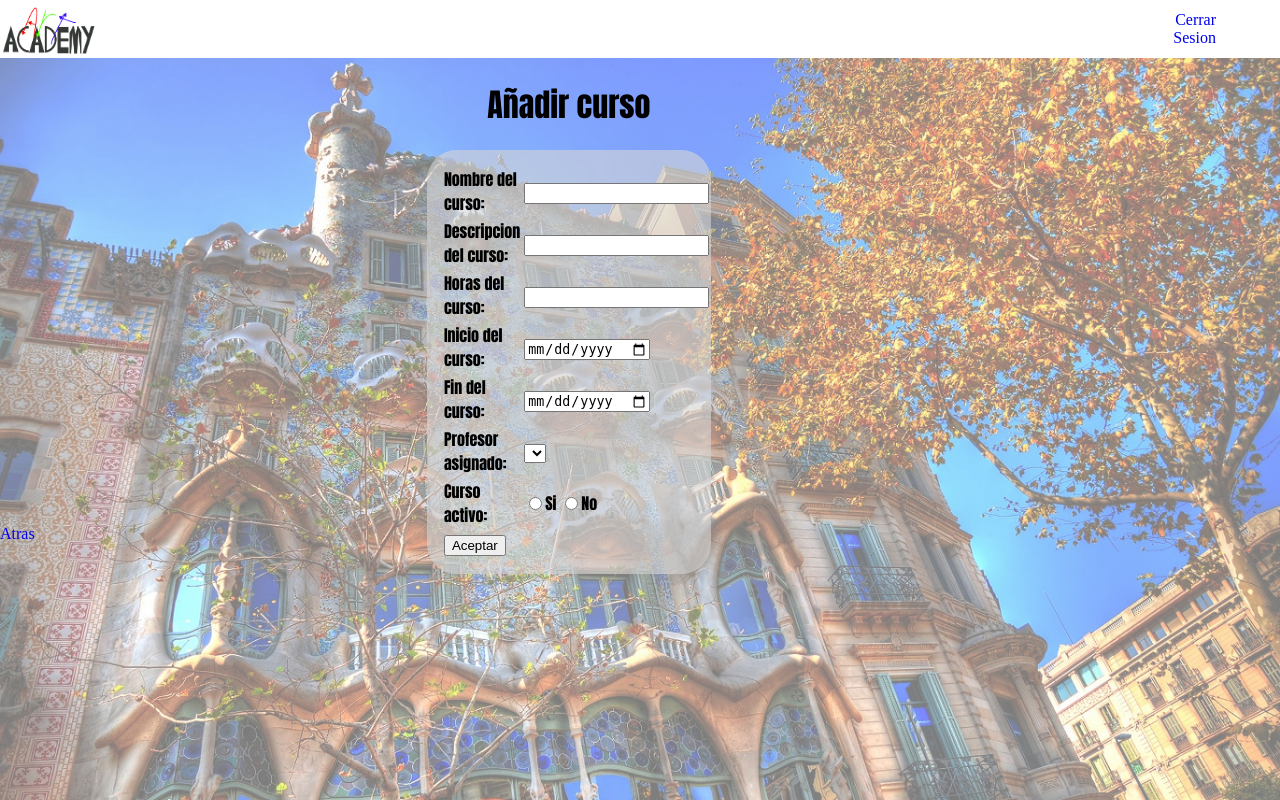
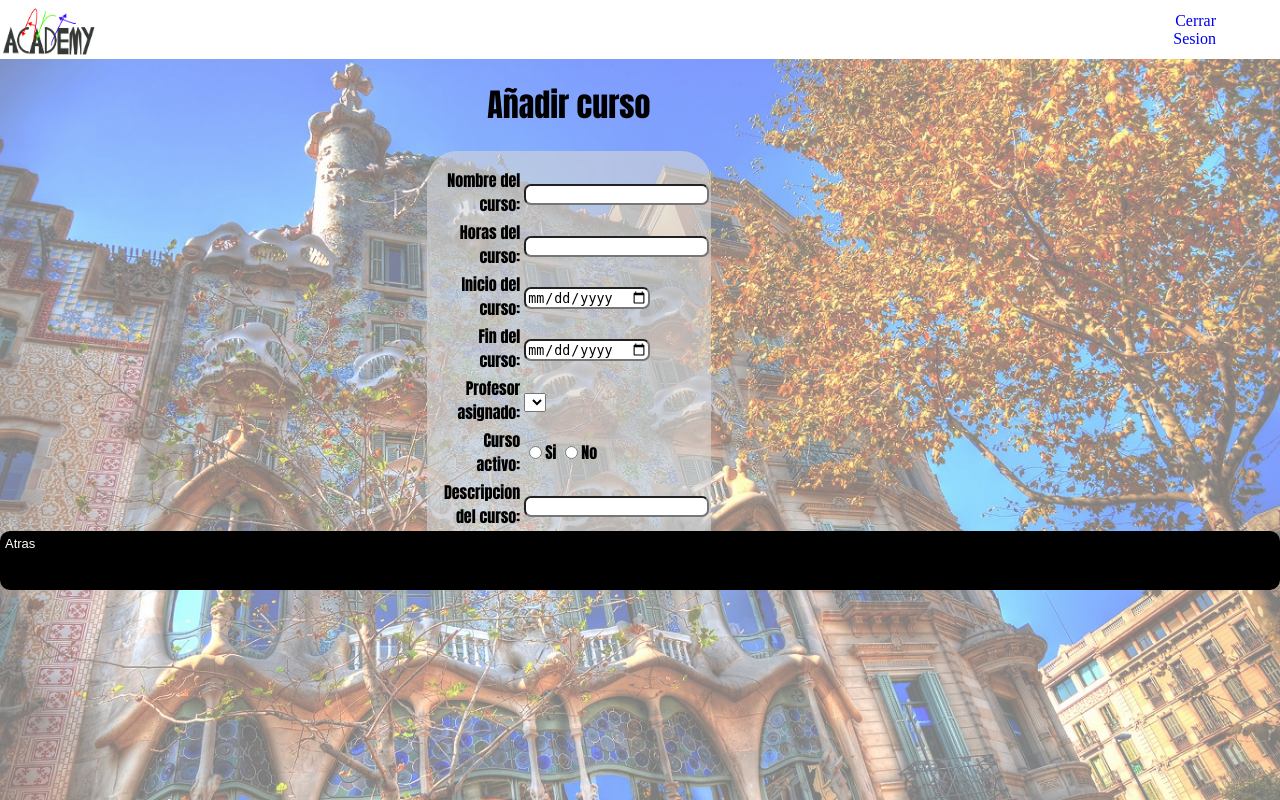
Before and after one commit to ErikFNGit/ArtAcademy, a PHP site: page /crearCurso.php in a window 1280 px wide. Run offline with PHP 8.4, Linux system fonts and the light colour scheme; tables that the repository leaves empty or names only in its code hold one stand-in row (values such as "Sample post"); lists and menus that the app fills with data are empty.

Commit message:
Añadidos al CSS y cambios al formulario de cursos

```diff
--- a/Funciones.php
+++ b/Funciones.php
@@ -25,22 +25,25 @@ function findStudentID($conexion, $dni){
 }
 function addCurso($conexion){
     $datos="";
-    foreach($_POST["nuevocurso"] as $dato){
-        $datos = $datos."'$dato',";
-    }
+    $datos=$datos."'".$_POST["name"]."',";
+    $datos=$datos."'".$_POST["hours"]."',";
+    $datos=$datos."'".$_POST["start"]."',";
+    $datos=$datos."'".$_POST["end"]."',";
+    $datos=$datos."'".$_POST["idTeacher"]."',";
+    $datos=$datos."'".$_POST["descripcion"]."',";
     if($_POST["activo"] == "si"){
         $datos = $datos."'1'";
     }else{
         $datos = $datos."'0'";
     }
-    $insertNewCourse = "INSERT INTO `curso`(`name`, `description`, `hours`, `sDate`, `eDate`, `teacher_id`, `active`)
+    $insertNewCourse = "INSERT INTO `curso`(`name`, `hours`, `sDate`, `eDate`, `teacher_id`, `description`,`active`)
     VALUES ($datos);";
     mysqli_query($conexion,$insertNewCourse);
-    $buscarIDcurso = "SELECT code FROM curso WHERE teacher_id='".$_POST["nuevocurso"][5]."';";
+    $buscarIDcurso = "SELECT code FROM curso WHERE teacher_id='".$_POST["idTeacher"]."';";
     $ID = mysqli_query($conexion, $buscarIDcurso);
     $ID = mysqli_fetch_array($ID, MYSQLI_NUM);
     $ID = $ID[0];
-    $updateTeacher = "UPDATE teachers SET curso_id='".$ID."' WHERE id ='".$_POST["nuevocurso"][5]."';";
+    $updateTeacher = "UPDATE teachers SET curso_id='".$ID."' WHERE id ='".$_POST["idTeacher"]."';";
     echo $updateTeacher;
     mysqli_query($conexion,$updateTeacher);
 }
--- a/crearCurso.php
+++ b/crearCurso.php
@@ -9,7 +9,7 @@
 <body>
     <?php
         include("Funciones.php");
-        if(!isset($_POST["nuevocurso"]))
+        if(!isset($_POST["name"]))
         {
 
     ?>
@@ -23,39 +23,38 @@
     </header>
             <div class="formulario">
                 <h1>Añadir curso</h1>
-
                 <form action="crearCurso.php" method="POST">
                     <table>
                         <tr>
-                            <td><label for="name">Nombre del curso:</label></td>
-                            <td><input type="text" name="nuevocurso[]" id="" required></td>
+                            <td class="lbl"><label for="name">Nombre del curso:</label></td>
+                            <td><input type="text" name="name" id="" required></td>
                         </tr>
                         <tr>
-                            <td><label for="descp">Descripcion del curso:</label></td>
-                            <td><input type="text" name="nuevocurso[]" id="" required></td>
+                            <td class="lbl"><label for="horas">Horas del curso:</label></td>
+                            <td><input type="number" name="hours" id="" required></td>
                         </tr>
                         <tr>
-                            <td><label for="horas">Horas del curso:</label></td>
-                            <td><input type="number" name="nuevocurso[]" id="" required></td>
+                            <td class="lbl"><label for="inicio">Inicio del curso:</label></td>
+                            <td><input type="date" name="start" id=""  min="<?php echo date('Y-m-d'); ?>" required></td>
                         </tr>
                         <tr>
-                            <td><label for="inicio">Inicio del curso:</label></td>
-                            <td><input type="date" name="nuevocurso[]" id=""  min="<?php echo date('Y-m-d'); ?>" required></td>
+                            <td class="lbl"><label for="fin">Fin del curso:</label></td>
+                            <td><input type="date" name="end" id="" min="<?php echo date('Y-m-d'); ?>" required></td>
                         </tr>
                         <tr>
-                            <td><label for="fin">Fin del curso:</label></td>
-                            <td><input type="date" name="nuevocurso[]" id="" required></td>
-                        </tr>
-                        <tr>
-                            <td><label for="profe">Profesor asignado:</label></td>
+                            <td class="lbl"><label for="profe">Profesor asignado:</label></td>
                             <td><?php  selectTeachers("","0"); ?> </td>
                         </tr>
                         <tr>
-                            <td><label for="activo">Curso activo:</label></td>
+                            <td class="lbl"><label for="activo">Curso activo:</label></td>
                             <td>
                                 <input type="radio" name="activo" value="si">Si</input>
                                 <input type="radio" name="activo" value="no">No</input>
                             </td>
+                        </tr>
+                        <tr>
+                            <td class="lbl"><label for="desc">Descripcion del curso:</label></td>
+                            <td><input type="text" name="descripcion" id="" required></td>
                         </tr>
                         <tr>
                             <td><input type="submit" value="Aceptar"></td>
@@ -63,13 +62,12 @@
                     </table>
                 </form>
             </div>
-            <a href = 'controlAdmin.php'> Atras </a>
-        <?php
+            <a href = 'controlAdmin.php' class="button"> Atras </a>
+            <?php
         }
         else
         {
             addCurso(conexion());
-
             echo "<meta http-equiv='refresh' content ='0; url=listarCursos.php'>";
         }
         ?>
--- a/mainSCSS.css
+++ b/mainSCSS.css
@@ -161,6 +161,9 @@ a {
   padding: 5%;
   border-radius: 30px;
 }
-.formulario form label {
+.formulario form table tbody tr td input {
+  border-radius: 7px;
+}
+.formulario form table tbody tr .lbl {
   text-align: right;
 }/*# sourceMappingURL=mainSCSS.css.map */
--- a/mainSCSS.scss
+++ b/mainSCSS.scss
@@ -71,9 +71,20 @@ a{
        background-color: $grey;
        padding: 5%;
        border-radius: 30px;
-        label{
-            text-align: right;
-        }
+        table{
+            tbody{
+                tr{
+                    td{
+                        input{
+                            border-radius: 7px;
+                        }
+                    }
+                    .lbl{
+                        text-align: right;
+                    }
+                }
+            }
+       }
     }
 
 }
```
Also changed, not shown: 1 other file.
